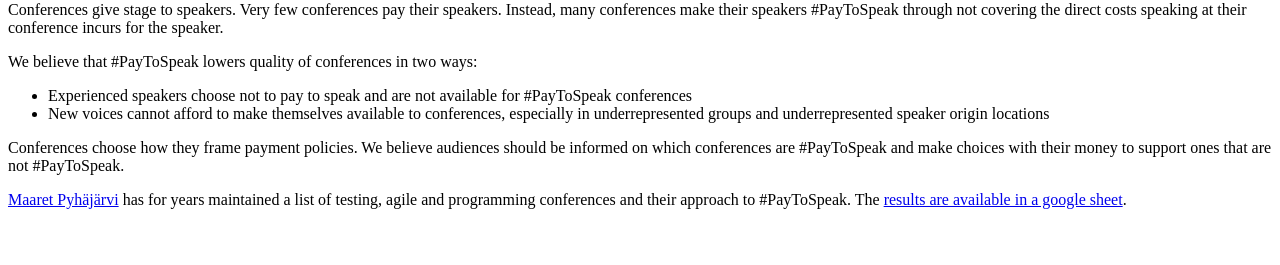
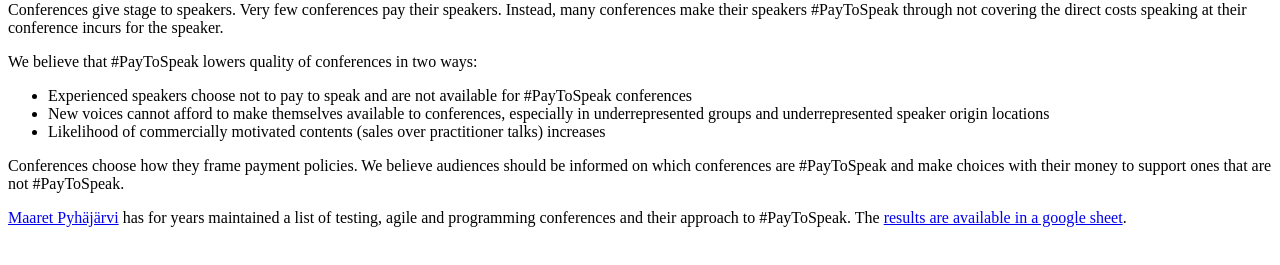
Before and after one commit to maaretp/paytospeak-site, a plain HTML site: page index.html in a window 1280 px wide. Shown: the part 79-344 px from the top of the page. Drawn offline with Linux system fonts and the light colour scheme.

Commit message:
Update index.html

```diff
--- a/index.html
+++ b/index.html
@@ -16,7 +16,8 @@ We believe that #PayToSpeak lowers quality of conferences in two ways:
 <ul>
 <li> Experienced speakers choose not to pay to speak and are not available for #PayToSpeak conferences </li>
 <li> New voices cannot afford to make themselves available to conferences, especially in underrepresented groups and underrepresented speaker origin locations</li>
-</ul>
+  <li> Likelihood of commercially motivated contents (sales over practitioner talks) increases </li>
+  </ul>
 <p>
 Conferences choose how they frame payment policies. We believe audiences should be informed on which conferences are #PayToSpeak and make choices with their money to support ones that are not #PayToSpeak.
 <p>
```
